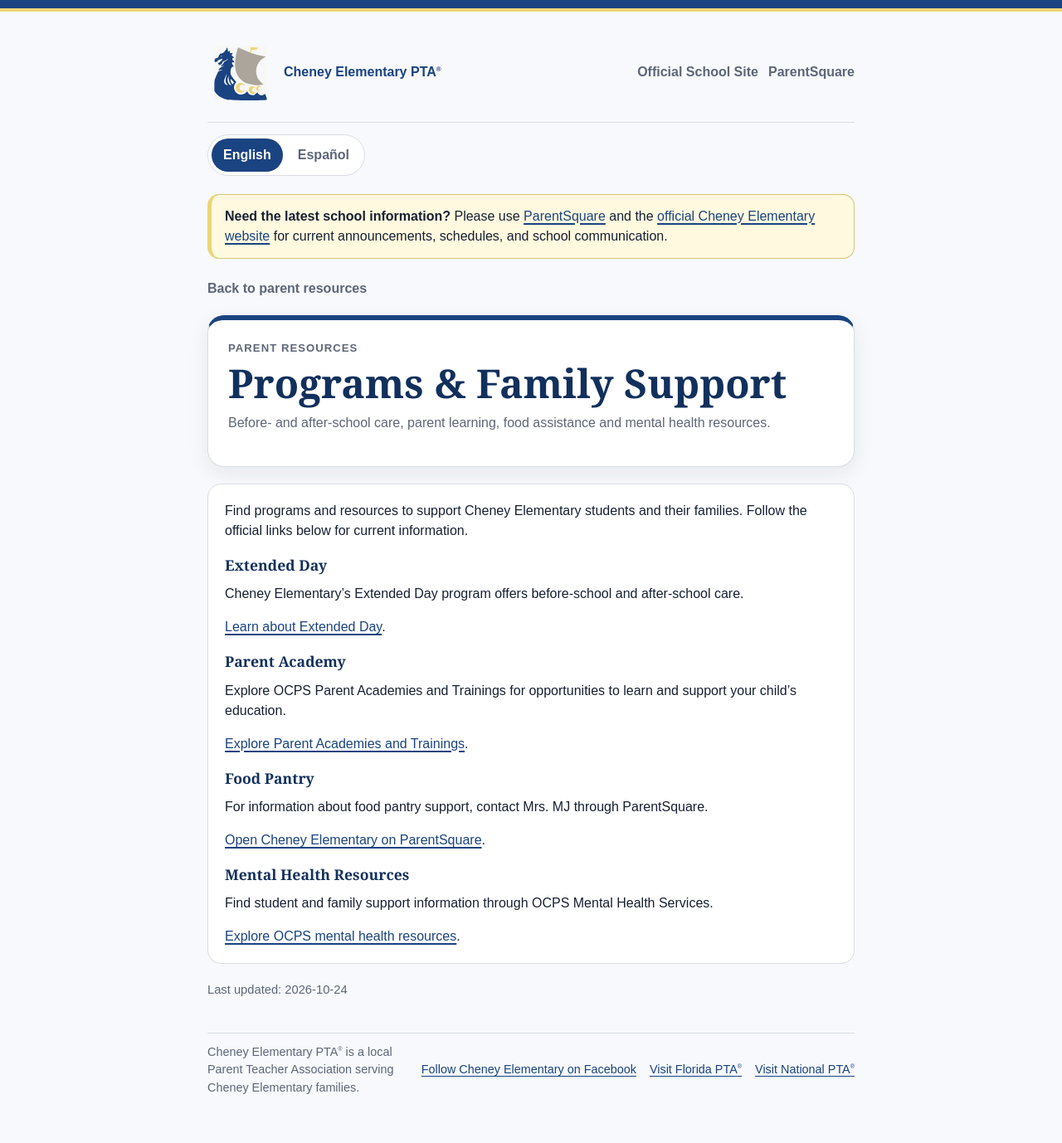
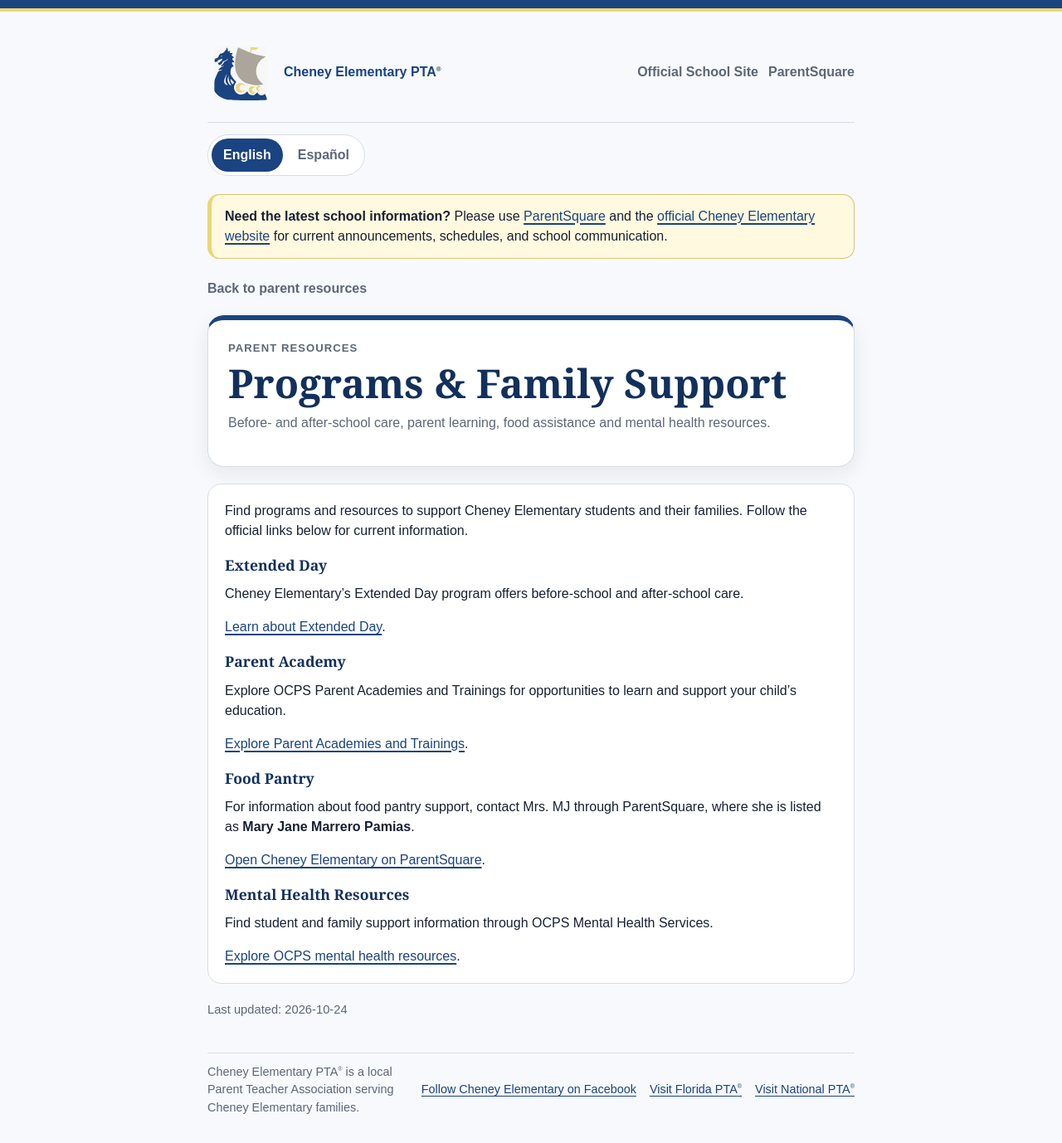
Before and after one commit to matthewtckr/cheneypta, a Jekyll site: the page built from _resources/family-support.md, in a window 1280 px wide. Shown: the whole page at 83% size. Built offline with Jekyll 4.4.1, drawn with Linux system fonts in a browser that asks for light colours; before the commit the page ends 1354 px from its top, so only the background shows below that.

Commit message:
Clarify Mrs. MJ name in ParentSquare

```diff
--- a/_resources/family-support.md
+++ b/_resources/family-support.md
@@ -25,7 +25,7 @@ content_en: |
 
   ## Food Pantry
 
-  For information about food pantry support, contact Mrs. MJ through ParentSquare.
+  For information about food pantry support, contact Mrs. MJ through ParentSquare, where she is listed as **Mary Jane Marrero Pamias**.
 
   [Open Cheney Elementary on ParentSquare](https://www.parentsquare.com/schools/37675/).
 
@@ -51,7 +51,7 @@ content_es: |
 
   ## Despensa de alimentos
 
-  Para obtener información sobre el apoyo de la despensa de alimentos, comuníquese con la Sra. MJ a través de ParentSquare.
+  Para obtener información sobre el apoyo de la despensa de alimentos, comuníquese con la Sra. MJ a través de ParentSquare, donde aparece como **Mary Jane Marrero Pamias**.
 
   [Abra la página de Cheney Elementary en ParentSquare](https://www.parentsquare.com/schools/37675/).
 
```
